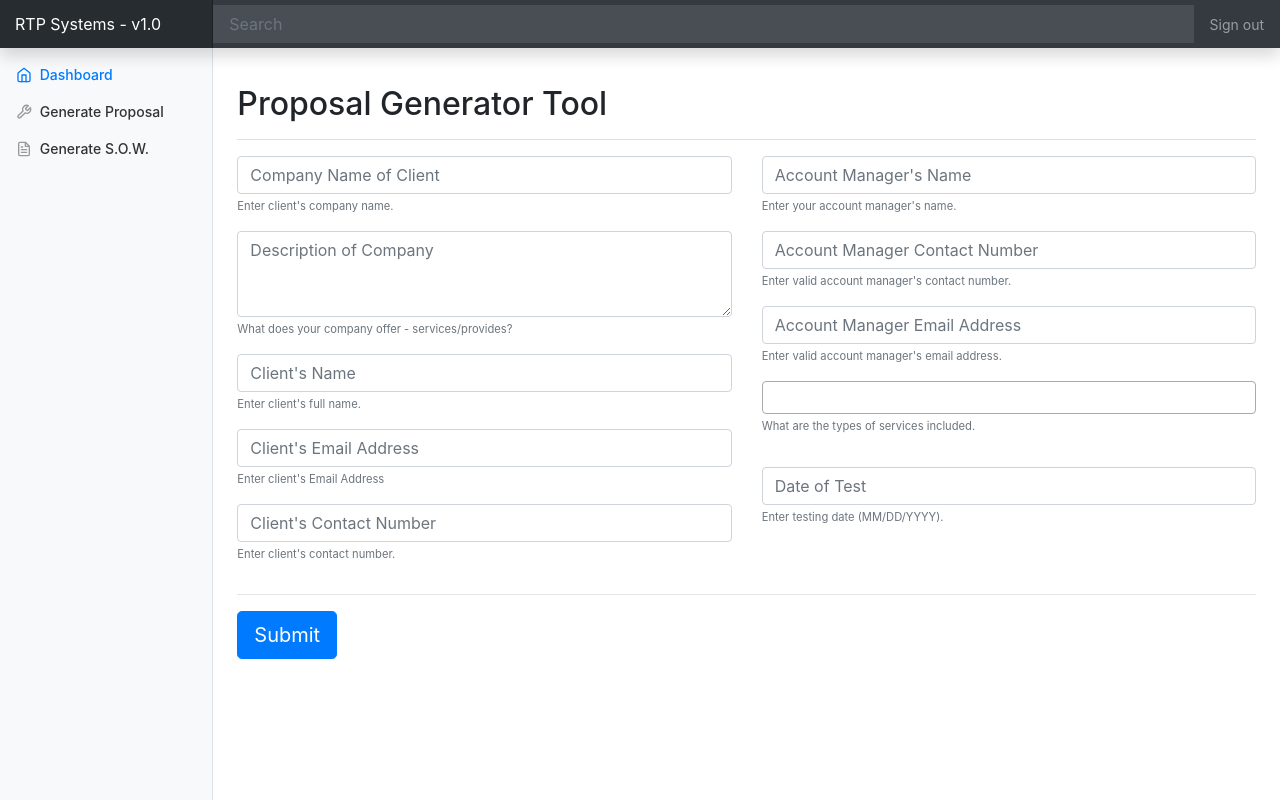
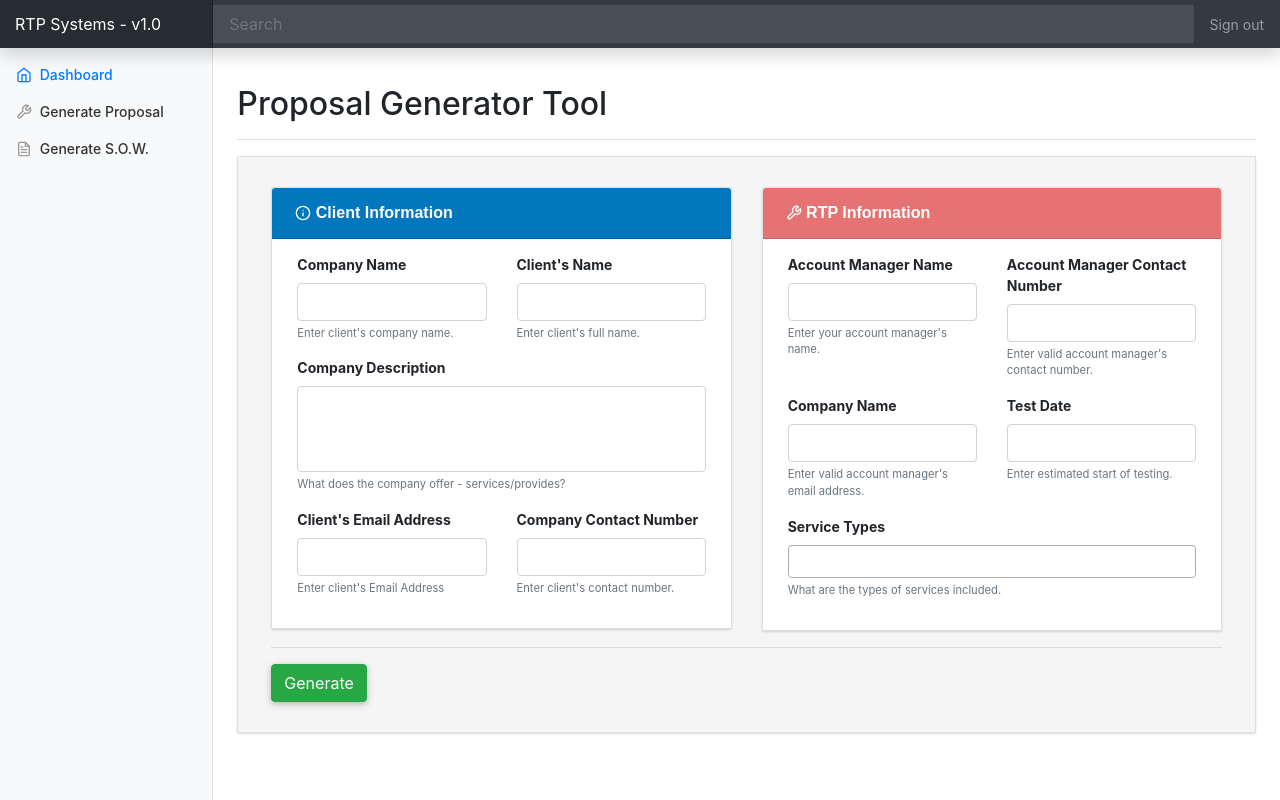
Before and after one commit to cielbleuph/proposal-gentool, a PHP site: page /?p=proposal-tool in a window 1280 px wide. Run offline with PHP 8.4, Linux system fonts and the light colour scheme; some libraries are stand-ins or nearby versions.

Commit message:
revamp UI.

```diff
--- a/assets/css/styles.css
+++ b/assets/css/styles.css
@@ -102,3 +102,106 @@ body {
   .services-actions{
       display: none;
   }
+
+  .services-actions button{
+    width: 100%;
+  }
+
+  .services-actions>row{
+    display: flex;
+  }
+
+
+  .btn:not(.palette-White):not(.btn-default) {
+    color: #fff;
+  }
+
+  .btn:not(.btn-link) {
+    box-shadow: 0 2px 5px rgb(0 0 0 / 16%), 0 2px 10px rgb(0 0 0 / 12%);
+  }
+
+  .btn:hover:not([disabled]) {
+    opacity: .9;
+  }
+
+  .form-columnar textarea{
+    resize: none;
+  }
+
+  .card {
+    position: relative;
+    background: #fff;
+    box-shadow: 0 1px 2px rgb(0 0 0 / 15%);
+    border-radius: 2px;
+  }
+
+  .card-body.form-padding {
+    padding: 15px 25px;
+  }
+
+
+  .card-header {
+    padding: 15px;
+  }
+
+  .card-header>h2 {
+    font-size: 16px;
+    font-family: Oxygen,sans-serif;
+    font-weight: 700;
+    margin: 0 0 0 0.5rem;
+  }
+
+  .card-body.card-padding {
+    padding: 30px 33px;
+  }
+
+
+  .card-header {
+    position: relative;
+    /* padding: 30px; */
+    border-radius: 2px 2px 0 0;
+  }
+
+  .c-white{
+    color: white !important;
+  }
+
+  .palette-Light-Blue-800 {
+    background-color: #0277bd;
+  }
+
+  .palette-Light-Blue-600 {
+    background-color: #039be5;
+  }
+
+  .palette-Green-400 {
+    background-color: #66bb6a;
+  }
+
+  .palette-Blue-300 {
+    background-color: #64b5f6;
+  }
+
+  .palette-Red-300 {
+    background-color: #e57373;
+  }
+
+  .palette-Deep-Orange-300 {
+    background-color: #ff8a65;
+  }
+
+  .palette-Orange-300 {
+    background-color: #ffb74d;
+  }
+
+  .palette-Indigo-300 {
+    background-color: #7986cb;
+  }
+
+  .palette-Grey-100 {
+    background-color: #f5f5f5;
+  }
+
+  .f-700 {
+    font-weight: 700!important;
+  }
--- a/assets/js/script.js
+++ b/assets/js/script.js
@@ -47,7 +47,7 @@ $(document).ready(function(){
     $.each(servicesWrapper, function(index, service){
       var elemService = (service).replace(/\s+/g, "");
       var classElem = '.' + elemService +'_class';
-      $('#services-type-wrapper').append('<div class"form-group"><label for="'+ elemService +'">'+service+'<input type="number" class="'+elemService+'" id="'+elemService+'" name="'+elemService+'" /></label>')
+      $('#services-type-wrapper').append('<div class"form-group"><label for="'+ elemService +'">'+service+'</label><input type="number" class="'+elemService+'" id="'+elemService+'" name="'+elemService+'" />')
     });
 
   });
--- a/views/inc/sidebar-nav.php
+++ b/views/inc/sidebar-nav.php
@@ -3,7 +3,7 @@
             <ul class="nav flex-column">
               <li class="nav-item">
                 <a class="nav-link active" href="/">
-                  <svg xmlns="http://www.w3.org/2000/svg" width="24" height="24" viewBox="0 0 24 24" fill="none" stroke="currentColor" stroke-width="2" stroke-linecap="round" stroke-linejoin="round" class="feather feather-home"><path d="M3 9l9-7 9 7v11a2 2 0 0 1-2 2H5a2 2 0 0 1-2-2z"></path><polyline points="9 22 9 12 15 12 15 22"></polyline></svg>
+                  <i data-feather="home"></i>
                   Dashboard <span class="sr-only">(current)</span>
                 </a>
               </li>
--- a/views/proposal-tool.php
+++ b/views/proposal-tool.php
@@ -20,79 +20,118 @@
             </div> -->
           </div>
 
-          <!-- <canvas class="my-4 w-100 chartjs-render-monitor" id="myChart" width="2304" height="972" style="display: block; height: 486px; width: 1152px;"></canvas> -->
-
-          <form method="post" action="process.php" id="proposal-generator-form" class="proposal-generator-form">
+          <div class="card">
+              <div class="card-body card-padding palette-Grey-100 bg">
+                <form method="post" action="process.php" id="proposal-generator-form" class="proposal-generator-form form-columnar form" role="form">
                     <div class="row">
                         <div class="col-md-6">
                             <!-- <h2>Client Information Sheet</h2> -->
+                            <div class="card">
+                                <div class="card-header palette-Light-Blue-800">
+                                    <h2 class="c-white"><i data-feather="info"></i> Client Information</h2>
+                                </div>
+                                <div class="card-body form-padding">
                                     <div class="row">
-                        <div class="col-xs-12 col-lg-12">
+                                        <div class="col-md-6">
                                             <div class="form-group">
+                                                <label for="company-name" class="control-label f-700">Company Name</label>
                                                 <input type="text"
-                                    class="form-control" name="company-name" id="company-name" aria-label="Company Name" aria-describedby="company-name-help" placeholder="Company Name of Client">
+                                                    class="form-control" name="company-name" id="company-name" aria-label="Company Name" aria-describedby="company-name-help">
                                                 <small id="company-name-help" class="form-text text-muted">Enter client's company name.</small>
                                             </div>
                                         </div>
-                        <div class="col-xs-12 col-lg-12">
+                                        <div class="col-md-6">
                                             <div class="form-group">
-                            <textarea class="form-control" name="company-description" id="company-description" aria-label="Company Description" rows="3" placeholder="Description of Company"></textarea>
-                            <small id="company-description-help" class="form-text text-muted">What does your company offer - services/provides?</small>
-                            </div>
-                        </div>
-                        <div class="col-xs-12 col-lg-12">
-                            <div class="form-group">
+                                                <label for="client-name" class="control-label f-700">Client's Name</label>
                                                 <input type="text"
-                                    class="form-control" name="client-name" id="client-name" aria-label="Client's Name" aria-describedby="client-name-help" placeholder="Client's Name">
+                                                    class="form-control" name="client-name" id="client-name" aria-label="Client's Name" aria-describedby="client-name-help">
                                             <small id="client-name-help" class="form-text text-muted">Enter client's full name.</small>
                                         </div>
                                     </div>
-                        <div class="col-xs-12 col-lg-12">
+                                </div>
+                                <div class="row">
+                                    <div class="col-md-12">
                                         <div class="form-group">
+                                        <label for="company-description" class="control-label f-700">Company Description</label>
+                                        <textarea class="form-control" name="company-description" id="company-description" aria-label="Company Description" rows="3"></textarea>
+                                        <small id="company-description-help" class="form-text text-muted">What does the company offer - services/provides?</small>
+                                        </div>
+                                    </div>
+                                </div>
+
+                                <div class="row">
+                                    <div class="col-md-6">
+                                        <div class="form-group">
+                                            <label for="company-email" class="control-label f-700">Client's Email Address</label>
                                             <input type="email"
-                                    class="form-control" name="client-email" id="client-email" aria-label="Client's Email" aria-describedby="client-email-help" placeholder="Client's Email Address">
+                                                class="form-control" name="client-email" id="client-email" aria-label="Client's Email" aria-describedby="client-email-help">
                                             <small id="client-email-help" class="form-text text-muted">Enter client's Email Address</small>
                                         </div>
                                     </div>
-                        <div class="col-xs-12 col-lg-12">
+                                    <div class="col-md-6">
                                         <div class="form-group">
+                                            <label for="company-contact" class="control-label f-700">Company Contact Number</label>
                                             <input type="text"
-                                    class="form-control" name="client-contact" id="client-contact" aria-label="Client's Contact" aria-describedby="client-contact-help" placeholder="Client's Contact Number">
+                                                class="form-control" name="client-contact" id="client-contact" aria-label="Client's Contact" aria-describedby="client-contact-help">
                                             <small id="client-contact-help" class="form-text text-muted">Enter client's contact number.</small>
                                         </div>
                                     </div>
+                                </div>
+
+                            </div>
+
                         </div>
                     </div>
 
                     <div class="col-md-6">
                         <!-- <h2>For RTP Personnel Only</h2> -->
+                        <div class="card">
+                            <div class="card-header palette-Red-300">
+                                <h2 class="c-white"><i data-feather="tool"></i> RTP Information</h2>
+                            </div>
+                            <div class="card-body form-padding">
                                 <div class="row">
-                        <div class="col-xs-12 col-lg-12">
+                                    <div class="col-md-6">
                                         <div class="form-group">
+                                            <label for="account-manager" class="control-label f-700">Account Manager Name</label>
                                             <input type="text"
-                                    class="form-control" name="account-manager" id="account-manager" aria-label="Account Manager" aria-describedby="account-manager-help" placeholder="Account Manager's Name">
+                                                class="form-control" name="account-manager" id="account-manager" aria-label="Account Manager" aria-describedby="account-manager-help">
                                             <small id="account-manager-help" class="form-text text-muted">Enter your account manager's name.</small>
                                         </div>
                                     </div>
-                        <div class="col-xs-12 col-lg-12">
+                                    <div class="col-md-6">
                                         <div class="form-group">
+                                            <label for="account-manager-contact" class="control-label f-700">Account Manager Contact Number</label>
                                             <input type="text"
-                                    class="form-control" name="account-manager-contact" id="account-manager-contact" aria-label="Account Manager Contact Number" aria-describedby="account-manager-email-help" placeholder="Account Manager Contact Number">
+                                                class="form-control" name="account-manager-contact" id="account-manager-contact" aria-label="Account Manager Contact Number" aria-describedby="account-manager-email-help">
                                             <small id="account-manager-contact-help" class="form-text text-muted">Enter valid account manager's contact number.</small>
                                         </div>
                                     </div>
-                        <div class="col-xs-12 col-lg-12">
+                                </div>
+                                <div class="row">
+                                    <div class="col-md-6">
                                         <div class="form-group">
+                                            <label for="company-name" class="control-label f-700">Company Name</label>
                                             <input type="email"
-                                    class="form-control" name="account-manager-email" id="account-manager-email" aria-label="Account Manager Email" aria-describedby="account-manager-email-help" placeholder="Account Manager Email Address">
+                                                class="form-control" name="account-manager-email" id="account-manager-email" aria-label="Account Manager Email" aria-describedby="account-manager-email-help">
                                             <small id="account-manager-email-help" class="form-text text-muted">Enter valid account manager's email address.</small>
                                         </div>
                                     </div>
 
-                        <div class="col-xs-12 col-lg-12">
+                                    <div class="col-md-6">
                                         <div class="form-group">
-                                <!-- <input type="text"
-                                    class="form-control" name="service-type" id="service-type" aria-label="Type of Service" aria-describedby="service-type-help" placeholder="Type of Service"> -->
+                                            <label for="test-date" class="control-label f-700">Test Date</label>
+                                            <input type="text"
+                                                class="form-control" name="test-date" id="test-date" aria-label="Testing Date" aria-describedby="test-date-help">
+                                            <small id="test-date-help" class="form-text text-muted">Enter estimated start of testing.</small>
+                                        </div>
+                                    </div>
+                                </div>
+
+                                <div class="row">
+                                    <div class="col-md-12">
+                                        <div class="form-group">
+                                            <label for="service-type" class="control-label f-700">Service Types</label>
                                             <select class="form-control service-type" id="service-type" name="service-type[]" multiple="multiple" aria-label="Type of Service" aria-describedby="service-type-help">
                                                 <?php
                                                     $services = array(
@@ -139,18 +178,23 @@
                                             </div>
                                         </div>
 
-                            <div class="services-actions row">
+                                        <div class="services-actions">
+                                            <div class="row">
                                                 <div class="col-md-6">
-                                    <button class="btn-success btn" id="add-days" disabled>Add Days</button>
+                                                    <div class="form-group">
+                                                        <button class="btn-success btn waves-effect" id="add-days" disabled>Add Days</button>
+                                                    </div>
                                                 </div>
                                                 <div class="col-md-6">
-                                    <button class="btn-danger btn" id="clear-services" disabled>Clear Selection</button>
+                                                    <div class="form-group">
+                                                        <button class="btn-danger btn waves-effect" id="clear-services" disabled>Clear Selection</button>
+                                                    </div>
+                                                </div>
                                             </div>
                                         </div>
                                     </div>
 
-                        <div class="col-xs-12 col-lg-12">
-                            <div class="form-group">
+                                    <div class="col-md-12">
                                         <div class="list-service-wrapper" id="list-service-wrapper">
 
                                         </div>
@@ -158,13 +202,7 @@
                                 </div>
 
 
-                        <div class="col-xs-12 col-lg-12">
-                            <div class="form-group">
-                                <input type="text"
-                                    class="form-control" name="test-date" id="test-date" aria-label="Testing Date" aria-describedby="test-date-help" placeholder="Date of Test">
-                                <small id="test-date-help" class="form-text text-muted">Enter testing date (MM/DD/YYYY).</small>
-                            </div>
-                        </div>
+
                                 <!-- <div class="col-xs-12 col-lg-12">
                                     <div class="form-group">
                                         <input type="text"
@@ -173,15 +211,23 @@
                                     </div>
                                 </div> -->
                             </div>
+
+                        </div>
                     </div>
                 </div>
                 <hr />
                 <div class="row">
-                <div class="col-lg-12">
-                    <button type="submit" class="btn btn-primary btn-lg">Submit</button>
+                    <div class="col-md-12">
+                        <button type="submit" class="btn btn-success waves-effect">Generate</button>
                     </div>
                 </div>
             </form>
+              </div>
+          </div>
+
+          <!-- <canvas class="my-4 w-100 chartjs-render-monitor" id="myChart" width="2304" height="972" style="display: block; height: 486px; width: 1152px;"></canvas> -->
+
+
         </main>
       </div>
     </div>
```
Lines whose indentation alone changed are shown as unchanged.
